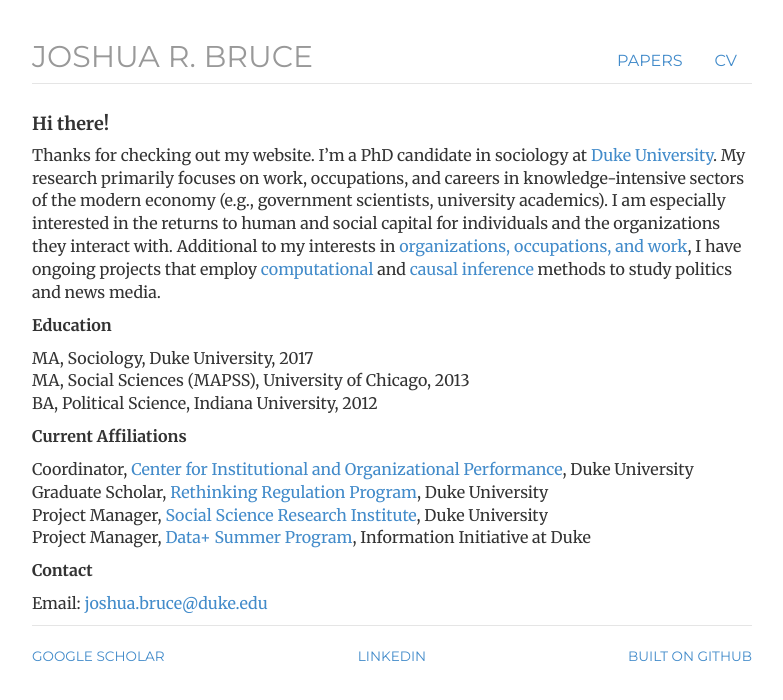
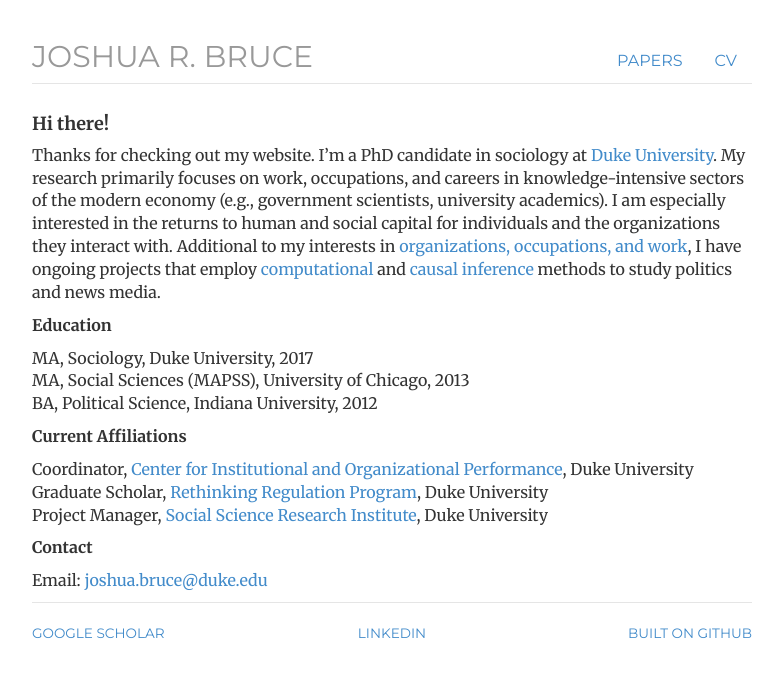
Before and after one commit to joshuarbruce/joshuarbruce.github.io, a Jekyll site: the page built from index.html, in a window 1280 px wide. Shown: the top 700 px of the page, without its empty margins (248-1031 px from the left). Built offline with Jekyll 4.4.1, drawn with Linux system fonts in a browser that asks for light colours; nearby versions of some CDN libraries.

Commit message:
Update index.html
remove Data+ 2017 (ended)

```diff
--- a/index.html
+++ b/index.html
@@ -17,7 +17,6 @@
 		Coordinator, <a href="https://law.duke.edu/ciop/" target="_blank">Center for Institutional and Organizational Performance</a>, Duke University<br>
 		Graduate Scholar, <a href="http://kenan.ethics.duke.edu/regulation/" target="_blank">Rethinking Regulation Program</a>, Duke University<br>
         Project Manager, <a href="https://ssri.duke.edu/projects/human-capital-career-dynamics-and-organizational-performance-us-federal-government" target="_blank">Social Science Research Institute</a>, Duke University<br>
-        Project Manager, <a href="http://bigdata.duke.edu/projects/analytics-faculty-success" target="_blank">Data+ Summer Program</a>, Information Initiative at Duke<br>
 	</p>
 	<p><b>Contact</b></p>
     <p>Email: <a href="mailto:joshua.bruce@duke.edu" target = "_blank">
```
